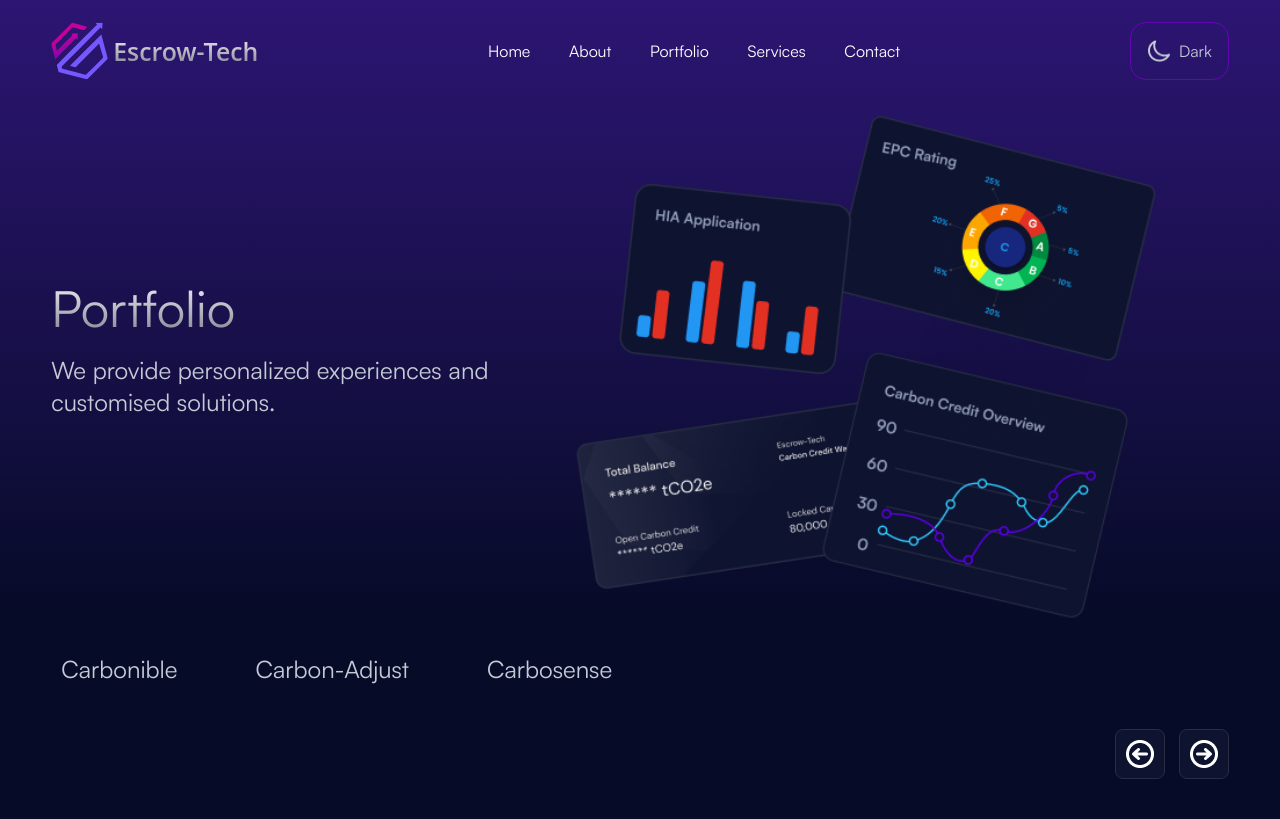
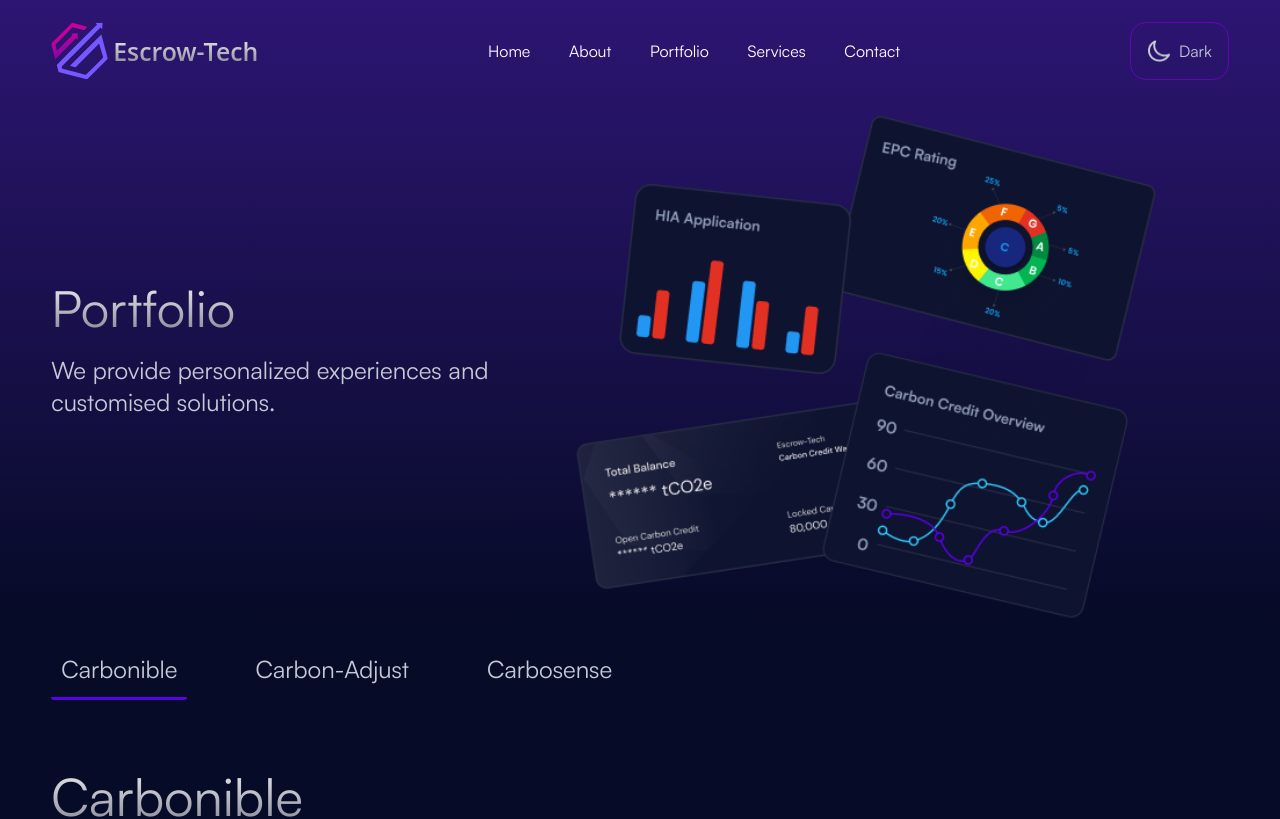
Before and after one commit to Oaks-Intelligence-GidiaOaks/escrow, a React (Vite) app: page /portfolio in a window 1280 px wide. Shown: the top 819 px of the page. Built offline with nearby package versions, Linux system fonts and the light colour scheme; a web font is replaced by a local one.

Commit message:
Chore: update

```diff
--- a/src/blocks/portfolio-block/PortfolioBlock.jsx
+++ b/src/blocks/portfolio-block/PortfolioBlock.jsx
@@ -12,7 +12,7 @@ import Lottie from "lottie-react";
 import groovyWalkAnimation from "../../assets/images/groovyWalkAnimation.json";
 
 const PortfolioBlock = () => {
-  const [index, setIndex] = useState();
+  const [index, setIndex] = useState(0);
   const tabs = ["Carbonible", "Carbon-Adjust", "Carbosense"];
   const Component = {
     0: <PortfolioCarbonible />,
```
